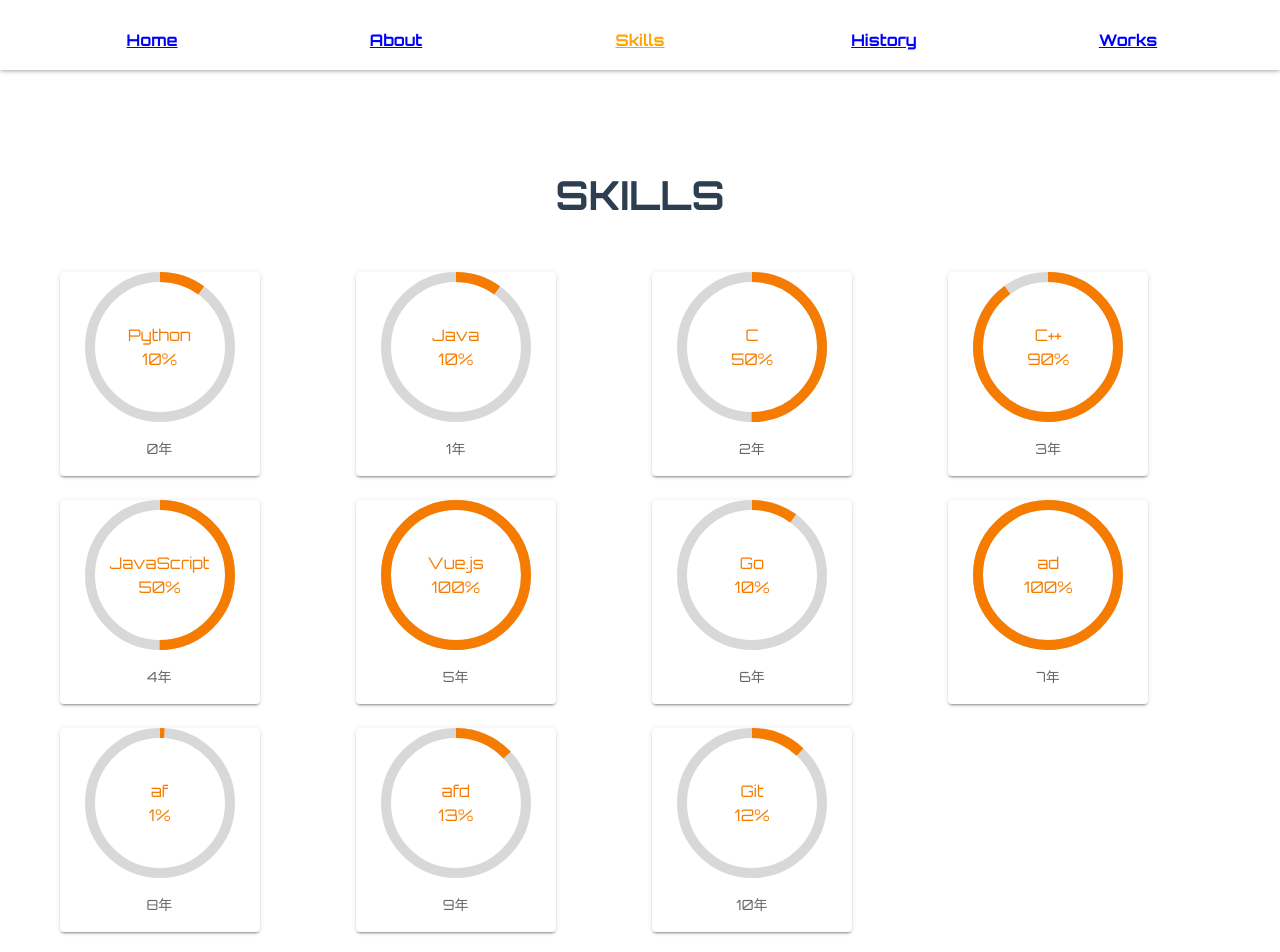
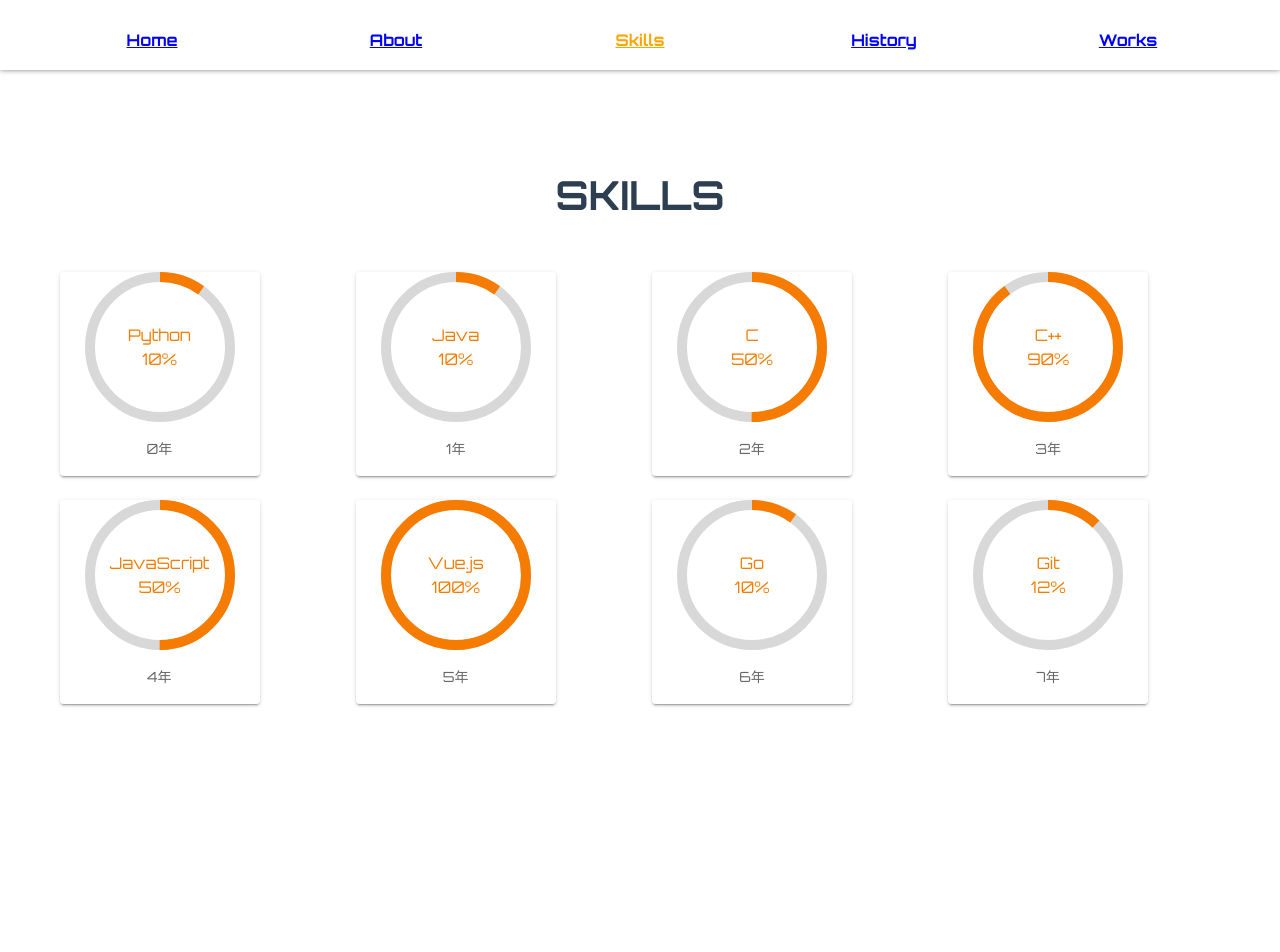
Before and after one commit to momo3159/tommy-portfolio, a Vue app: page /tommy-portfolio/skills in a window 1280 px wide. Shown: the top 952 px of the page. Built offline with nearby package versions, Linux system fonts and the light colour scheme.

Commit message:
remove some contents

```diff
--- a/src/views/Skills.vue
+++ b/src/views/Skills.vue
@@ -49,9 +49,6 @@
         { name: "JavaScript", per: 50, month: 0 },
         { name: "Vue.js", per: 100, month: 0 },
         { name: "Go", per: 10, month: 0 },
-        { name: "ad", per: 100, month: 0 },
-        { name: "af", per: 1, month: 0 },
-        { name: "afd", per: 13, month: 0 },
         { name: "Git", per: 12, month: 0 }
       ]
     };
```
Also changed, not shown: 11 other files (tests, documents, lock files or other folders).
